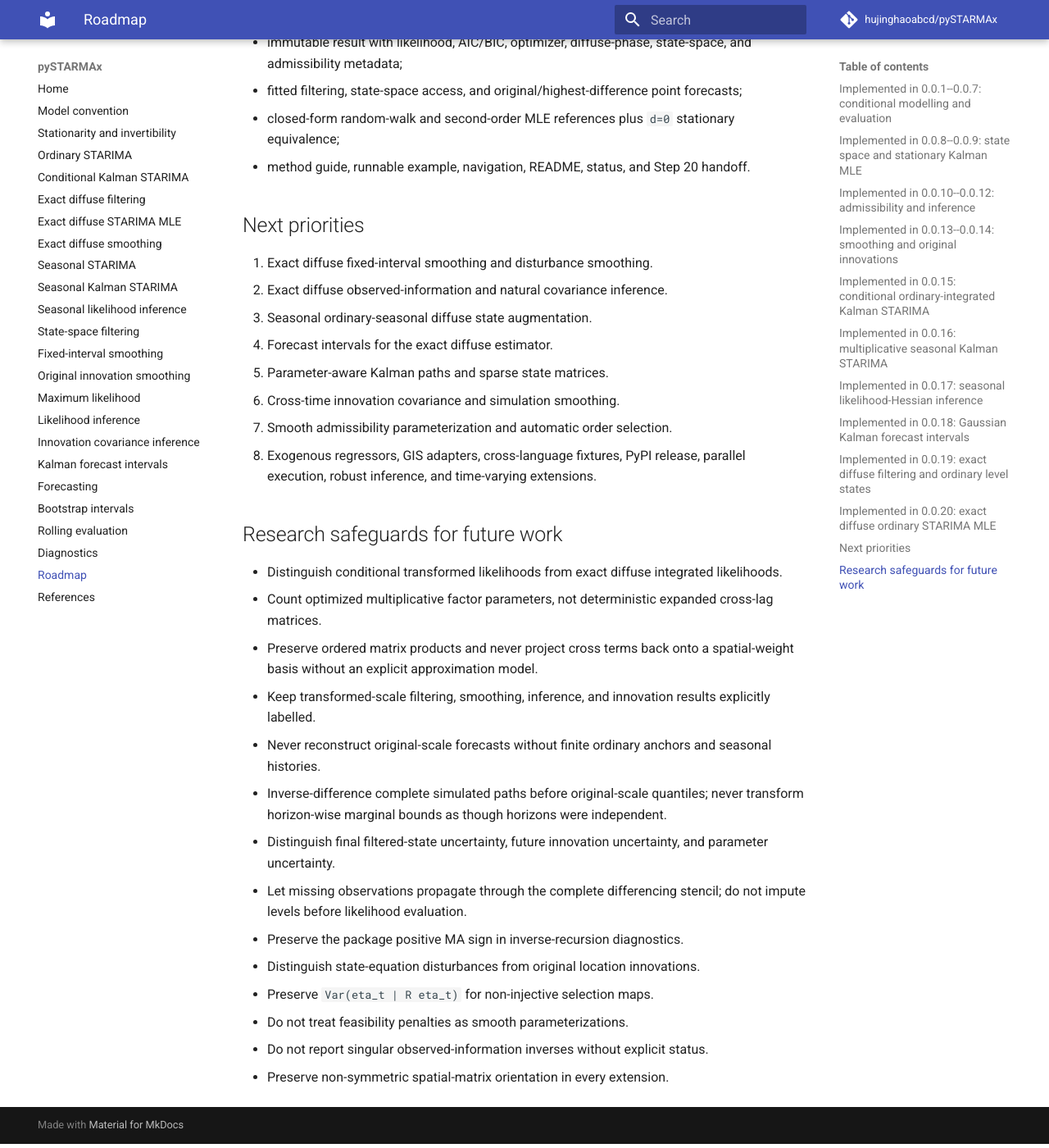
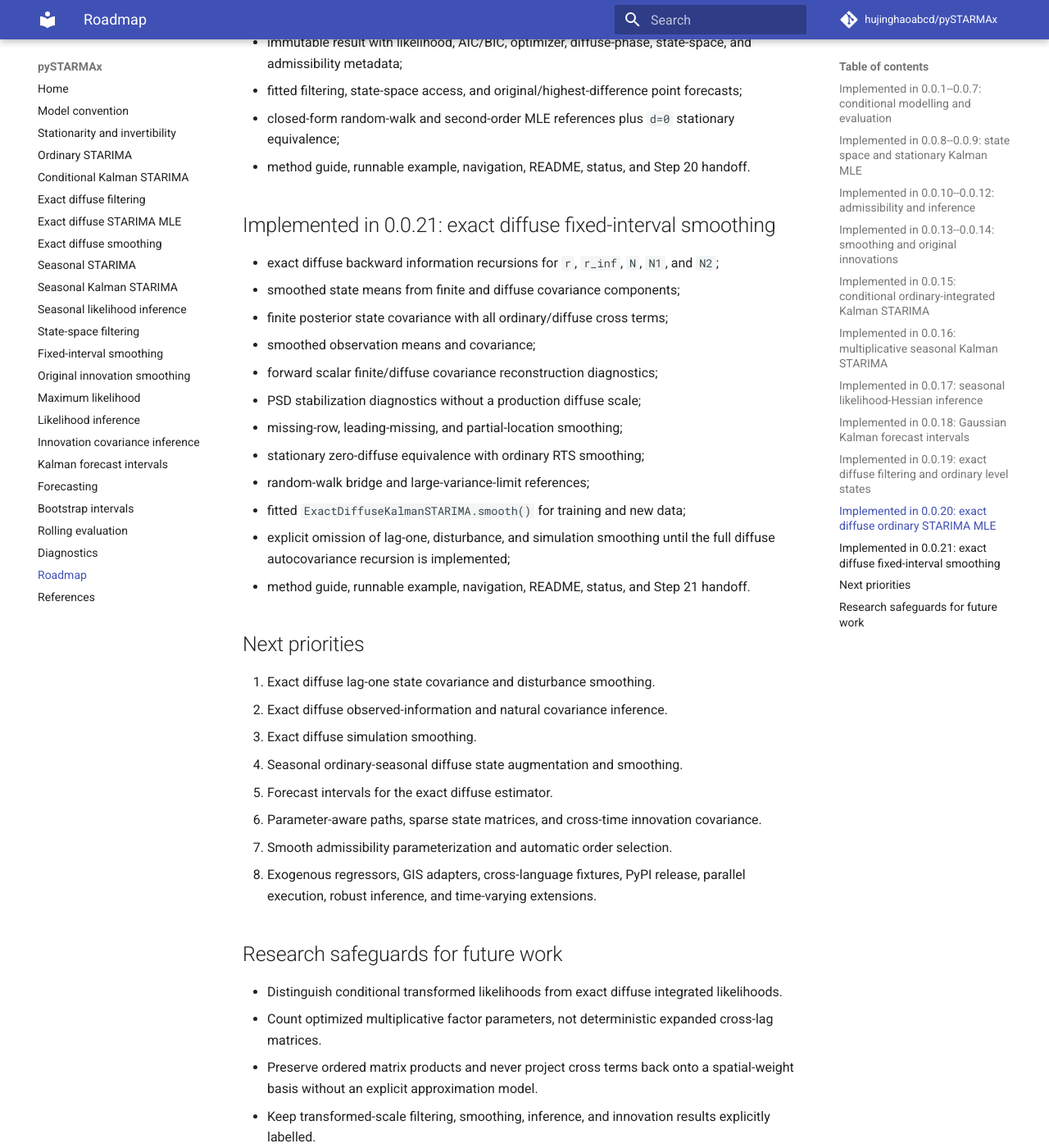
Before and after one commit to hujinghaoabcd/pySTARMAx, an MkDocs documentation site: the page built from docs/roadmap.md, in a window 1280 px wide and 1400 px high, scrolled down 5383 px. Shown: the whole window at 82% size. Built offline with MkDocs 1.6.1 and Material for MkDocs 9.7.7, drawn with Linux system fonts in a browser that asks for light colours; comment, search, counter and statistics services are not loaded.

Commit message:
Synchronize exact diffuse smoothing documentation

```diff
--- a/docs/roadmap.md
+++ b/docs/roadmap.md
@@ -191,14 +191,33 @@
 - method guide, runnable example, navigation, README, status, and Step 20
   handoff.
 
+## Implemented in 0.0.21: exact diffuse fixed-interval smoothing
+
+- exact diffuse backward information recursions for `r`, `r_inf`, `N`, `N1`,
+  and `N2`;
+- smoothed state means from finite and diffuse covariance components;
+- finite posterior state covariance with all ordinary/diffuse cross terms;
+- smoothed observation means and covariance;
+- forward scalar finite/diffuse covariance reconstruction diagnostics;
+- PSD stabilization diagnostics without a production diffuse scale;
+- missing-row, leading-missing, and partial-location smoothing;
+- stationary zero-diffuse equivalence with ordinary RTS smoothing;
+- random-walk bridge and large-variance-limit references;
+- fitted `ExactDiffuseKalmanSTARIMA.smooth()` for training and new data;
+- explicit omission of lag-one, disturbance, and simulation smoothing until the
+  full diffuse autocovariance recursion is implemented;
+- method guide, runnable example, navigation, README, status, and Step 21
+  handoff.
+
 ## Next priorities
 
-1. Exact diffuse fixed-interval smoothing and disturbance smoothing.
+1. Exact diffuse lag-one state covariance and disturbance smoothing.
 2. Exact diffuse observed-information and natural covariance inference.
-3. Seasonal ordinary-seasonal diffuse state augmentation.
-4. Forecast intervals for the exact diffuse estimator.
-5. Parameter-aware Kalman paths and sparse state matrices.
-6. Cross-time innovation covariance and simulation smoothing.
+3. Exact diffuse simulation smoothing.
+4. Seasonal ordinary-seasonal diffuse state augmentation and smoothing.
+5. Forecast intervals for the exact diffuse estimator.
+6. Parameter-aware paths, sparse state matrices, and cross-time innovation
+   covariance.
 7. Smooth admissibility parameterization and automatic order selection.
 8. Exogenous regressors, GIS adapters, cross-language fixtures, PyPI release,
    parallel execution, robust inference, and time-varying extensions.
```
Also changed, not shown: PROJECT_STATUS.md (+84 -23 lines), README.md (+18 -11 lines), docs/exact_diffuse.md (+9 -5 lines), docs/exact_diffuse_mle.md (+20 -4 lines), docs/index.md (+9 -4 lines), 1 other file.
